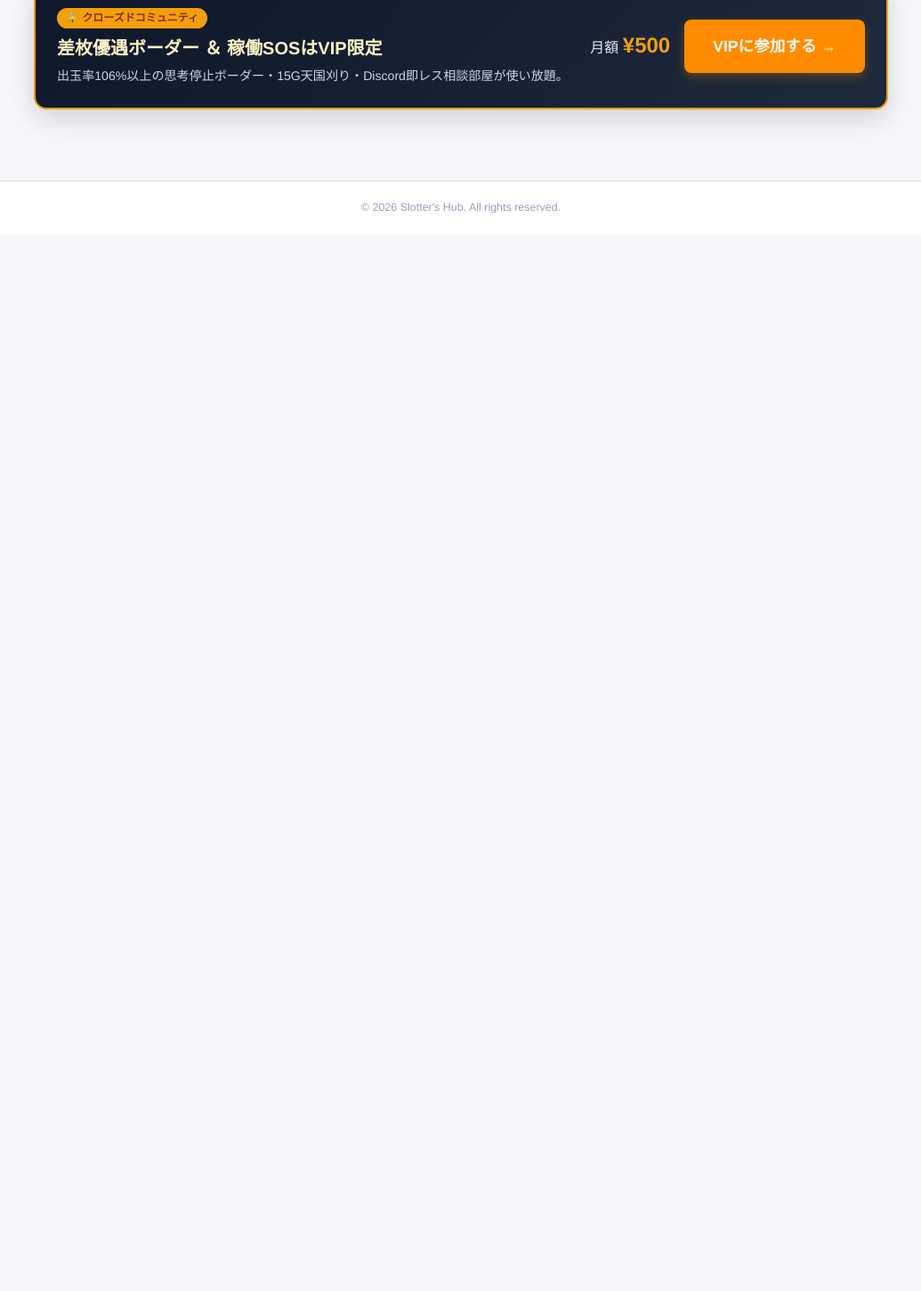
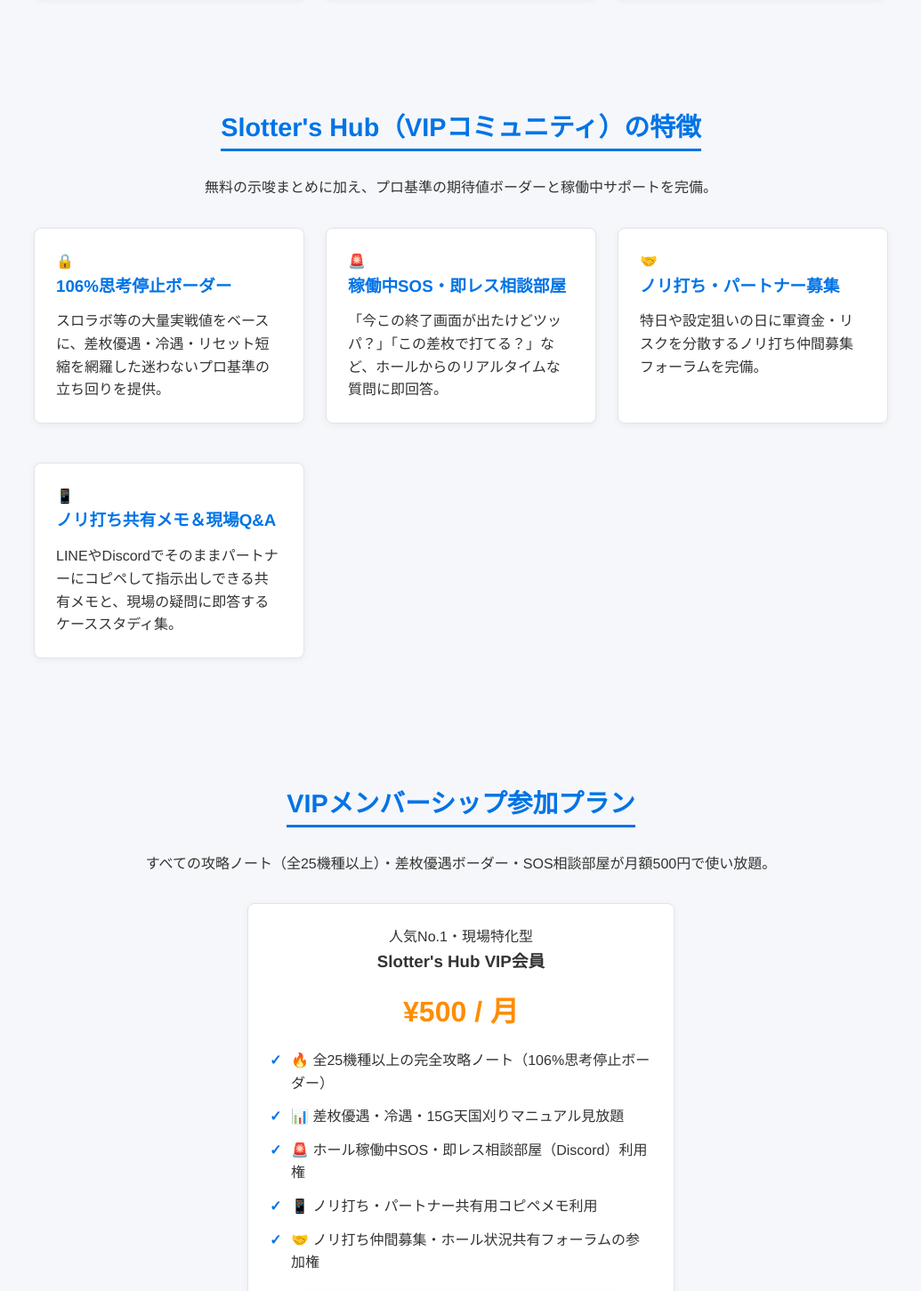
Before and after one commit to yuya7-7/slotters-hub-homepage, a React (Vite) app: page / in a window 1280 px wide. Shown: the part 759-2210 px from the top of the page at 89% size, without its empty margins (122-1157 px from the left). Before the commit the page ends 1023 px from the top, so only its background shows below. Built offline with nearby package versions, Linux system fonts and the light colour scheme.

Commit message:
Restore Community 4 Features section with clean, modern cards and VIP subscription plan

```diff
--- a/src/App.tsx
+++ b/src/App.tsx
@@ -25,13 +25,18 @@
 
   return (
     <div className="app">
-      {/* Minimal Header */}
+      {/* Header */}
       <header className="header">
         <div className="container header-inner">
           <div className="logo-group">
             <div className="logo-text">Slotter's Hub</div>
             <span className="logo-badge">広告ゼロ</span>
           </div>
+          <nav className="nav-links">
+            <a href="#machines" className="nav-link">機種一覧</a>
+            <a href="#features" className="nav-link">コミュニティ特徴</a>
+            <a href="#plans" className="nav-link">VIPプラン</a>
+          </nav>
           <a href="#plans" className="btn btn-primary header-cta">
             🔒 VIPプラン (月額¥500)
           </a>
@@ -40,6 +45,7 @@
 
       {/* Main Content Area */}
       <main className="main-content container">
+        {/* Search Bar */}
         <div className="search-wrapper">
           <SearchBar
             searchTerm={searchTerm}
@@ -47,7 +53,8 @@
           />
         </div>
 
-        {/* Machine Cards */}
+        {/* Machine Cards Directory */}
+        <section id="machines" className="machines-section">
           {filteredMachines.length > 0 ? (
             <div className="machines-grid">
               {filteredMachines.map((machine) => (
@@ -70,28 +77,87 @@
               </button>
             </div>
           )}
+        </section>
 
-        {/* Compact VIP Banner at Bottom */}
-        <section id="plans" className="vip-bottom-banner">
-          <div className="vip-banner-content">
-            <div className="vip-badge-sm">🔒 クローズドコミュニティ</div>
-            <h3 className="vip-banner-title">
-              差枚優遇ボーダー ＆ 稼働SOSはVIP限定
-            </h3>
-            <p className="vip-banner-desc">
-              出玉率106%以上の思考停止ボーダー・15G天国刈り・Discord即レス相談部屋が使い放題。
+        {/* Community 4 Features Section (4大カード) */}
+        <section id="features" className="features-section">
+          <div className="section-title-wrap">
+            <h2 className="section-title">
+              <span>Slotter's Hub（VIPコミュニティ）の特徴</span>
+            </h2>
+            <p className="section-subtitle">
+              無料の示唆まとめに加え、プロ基準の期待値ボーダーと稼働中サポートを完備。
             </p>
           </div>
-          <div className="vip-banner-action">
-            <div className="vip-price-tag">月額 <strong>¥500</strong></div>
+          <div className="features-grid">
+            <div className="card feature-card">
+              <div className="feature-icon">🔒</div>
+              <h3>106%思考停止ボーダー</h3>
+              <p>
+                スロラボ等の大量実戦値をベースに、差枚優遇・冷遇・リセット短縮を網羅した迷わないプロ基準の立ち回りを提供。
+              </p>
+            </div>
+            <div className="card feature-card">
+              <div className="feature-icon">🚨</div>
+              <h3>稼働中SOS・即レス相談部屋</h3>
+              <p>
+                「今この終了画面が出たけどツッパ？」「この差枚で打てる？」など、ホールからのリアルタイムな質問に即回答。
+              </p>
+            </div>
+            <div className="card feature-card">
+              <div className="feature-icon">🤝</div>
+              <h3>ノリ打ち・パートナー募集</h3>
+              <p>
+                特日や設定狙いの日に軍資金・リスクを分散するノリ打ち仲間募集フォーラムを完備。
+              </p>
+            </div>
+            <div className="card feature-card">
+              <div className="feature-icon">📱</div>
+              <h3>ノリ打ち共有メモ＆現場Q&A</h3>
+              <p>
+                LINEやDiscordでそのままパートナーにコピペして指示出しできる共有メモと、現場の疑問に即答するケーススタディ集。
+              </p>
+            </div>
+          </div>
+        </section>
+
+        {/* VIP Pricing Section */}
+        <section id="plans" className="plans-section">
+          <div className="section-title-wrap">
+            <h2 className="section-title">
+              <span>VIPメンバーシップ参加プラン</span>
+            </h2>
+            <p className="section-subtitle">
+              すべての攻略ノート（全25機種以上）・差枚優遇ボーダー・SOS相談部屋が月額500円で使い放題。
+            </p>
+          </div>
+          <div className="plans-grid" style={{ maxWidth: '480px', margin: '0 auto' }}>
+            <div className="card plan-card featured-plan">
+              <div className="plan-badge">人気No.1・現場特化型</div>
+              <h3 className="plan-name">Slotter's Hub VIP会員</h3>
+              <div className="plan-price">
+                <span className="currency">¥</span>500
+                <span className="period"> / 月</span>
+              </div>
+              <ul className="plan-benefits">
+                <li>🔥 全25機種以上の完全攻略ノート（106%思考停止ボーダー）</li>
+                <li>📊 差枚優遇・冷遇・15G天国刈りマニュアル見放題</li>
+                <li>🚨 ホール稼働中SOS・即レス相談部屋（Discord）利用権</li>
+                <li>📱 ノリ打ち・パートナー共有用コピペメモ利用</li>
+                <li>🤝 ノリ打ち仲間募集・ホール状況共有フォーラムの参加権</li>
+              </ul>
               <a
                 href="https://mosh.jp"
                 target="_blank"
                 rel="noopener noreferrer"
-              className="btn btn-cta"
+                className="btn btn-cta plan-btn"
               >
-              VIPに参加する →
+                VIPに参加してプロボーダーを見る →
               </a>
+              <div className="plan-footer-note">
+                ※ いつでもワンクリックで解約可能です。安心してお試しください。
+              </div>
+            </div>
           </div>
         </section>
       </main>
```
Lines whose indentation alone changed are shown as unchanged.
